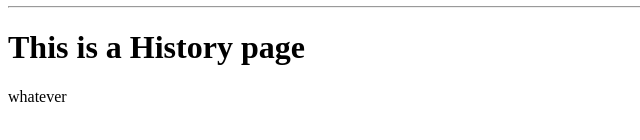
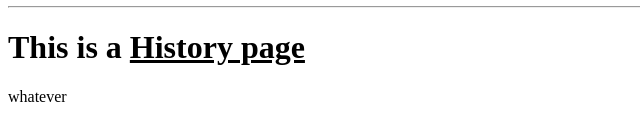
Before and after one commit to aapicella/git_sample, a plain HTML site: page history.html in a window 1280 px wide. Shown: the part 328-468 px from the top of the page, 0-640 px from the left. Drawn offline with Linux system fonts and the light colour scheme.

Commit message:
Update history.html

```diff
--- a/history.html
+++ b/history.html
@@ -6,7 +6,7 @@
 		<CENTER><IMG SRC="images/logo.jpeg" width="400"></CENTER>
 		<a href="about.html" > About Us</a>
 		<HR>
-		<H1>This is a History page</h1>
+			<H1>This is a <U>History page</U></h1>
 
 		<p> whatever</p>
 	</BODY>
```
